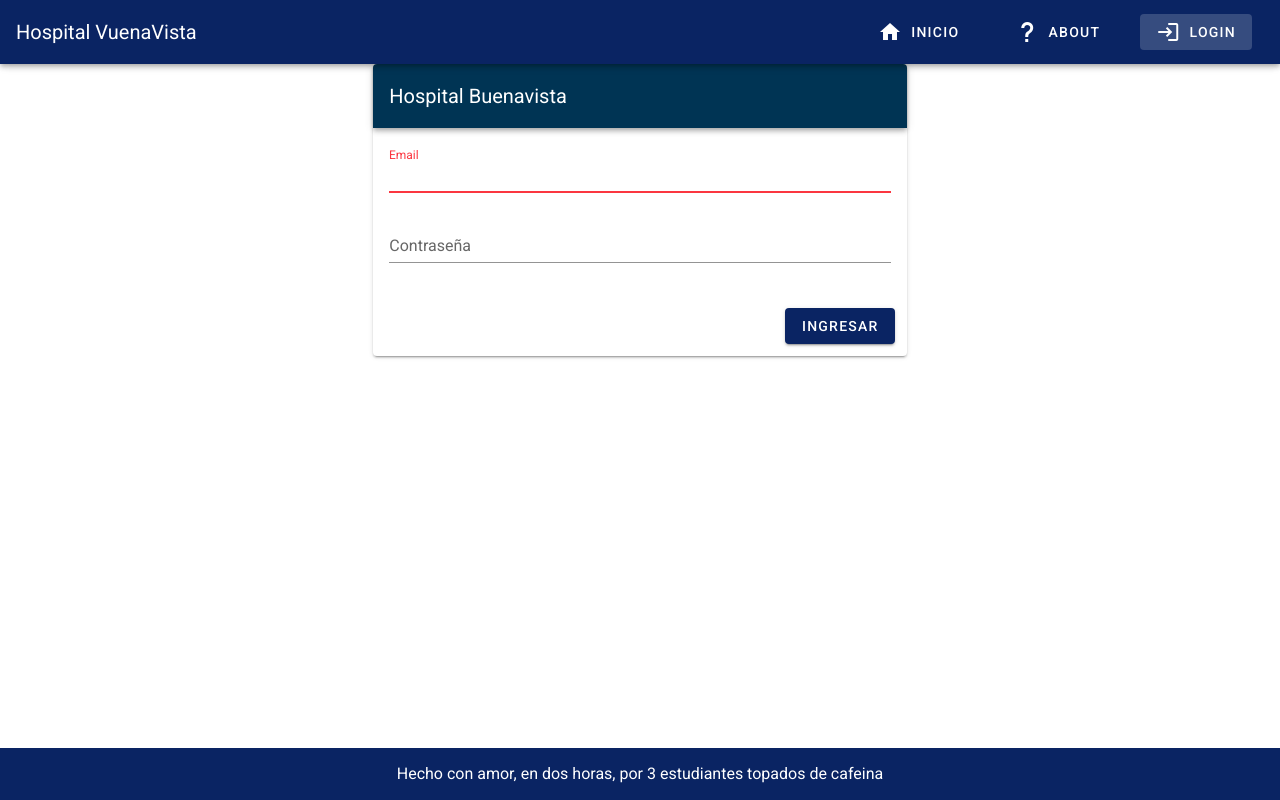
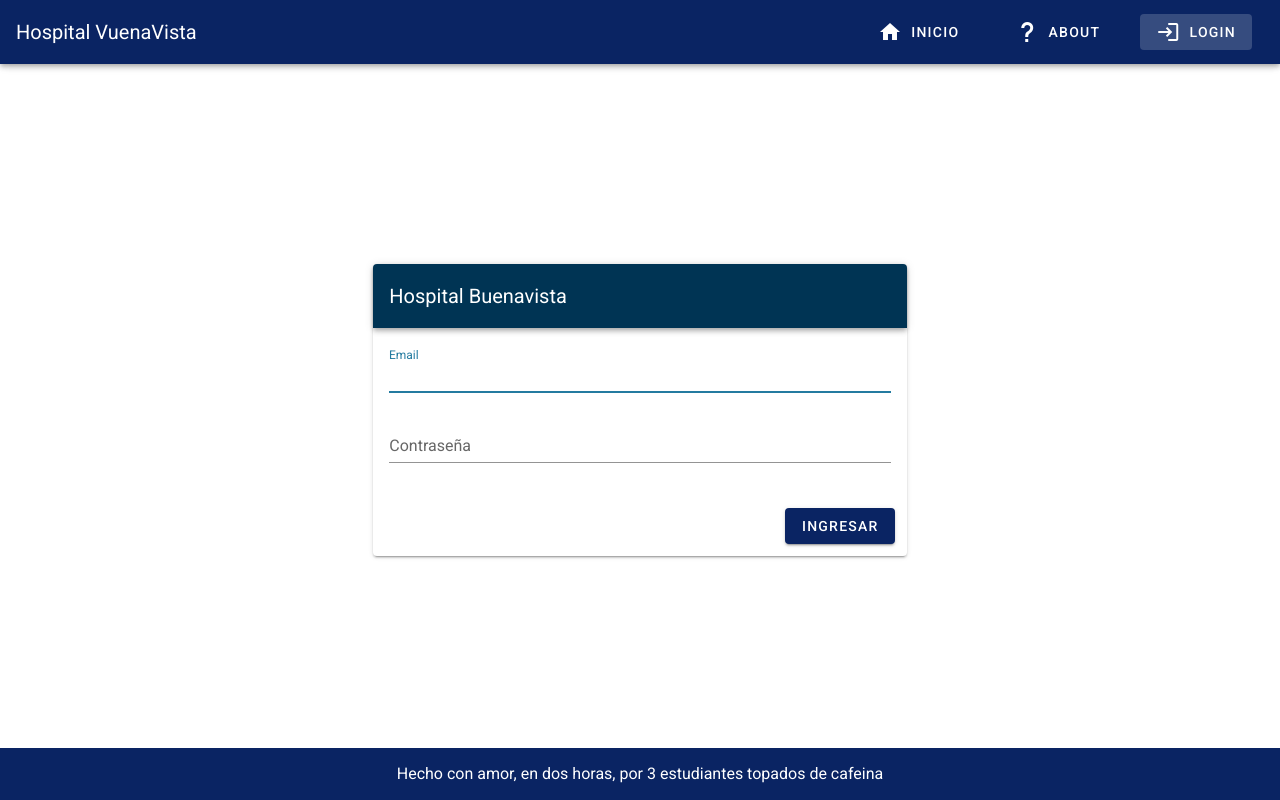
Before and after one commit to luismarioram99/practica1-TPI135, a Vue app: page /login in a window 1280 px wide. Built offline with nearby package versions, Linux system fonts and the light colour scheme.

Commit message:
Update Login.vue

```diff
--- a/src/views/Login.vue
+++ b/src/views/Login.vue
@@ -1,5 +1,5 @@
 <template>
-  <v-layout align-center justify-center>
+  <v-layout align-center justify-center style="margin-top:200px">
     <v-flex xs12 sm8 md6 lg5 xl4>
       <v-card>
         <v-toolbar dark color="blue darken-3">
@@ -9,7 +9,7 @@
           <v-text-field
             v-model="email"
             autofocus
-            color="accent"
+            color="#247BA0"
             label="Email"
             required
           >
@@ -17,7 +17,7 @@
           <v-text-field
             v-model="password"
             type="password"
-            color="accent"
+            color="#247BA0"
             label="Contraseña"
             required
           >
```
